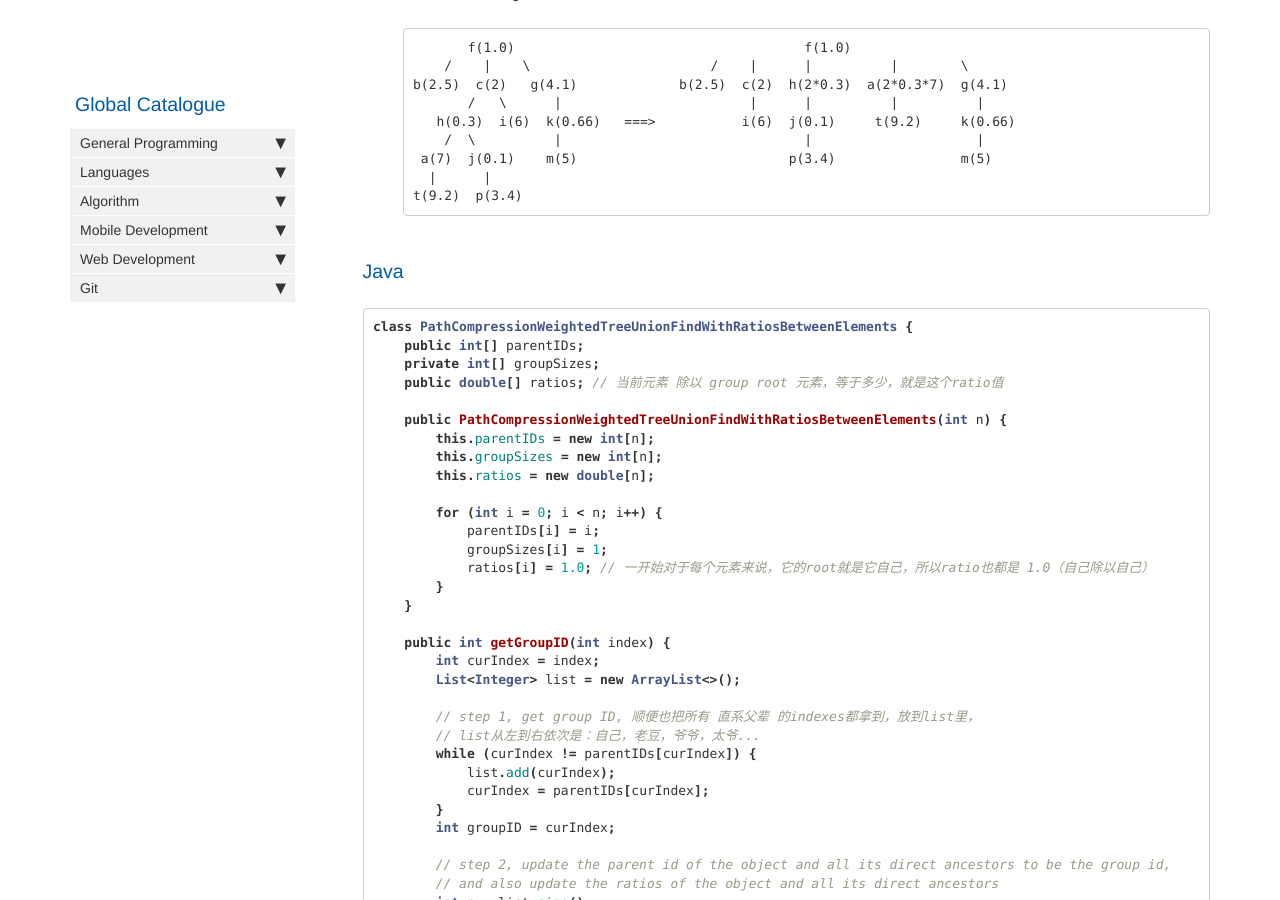
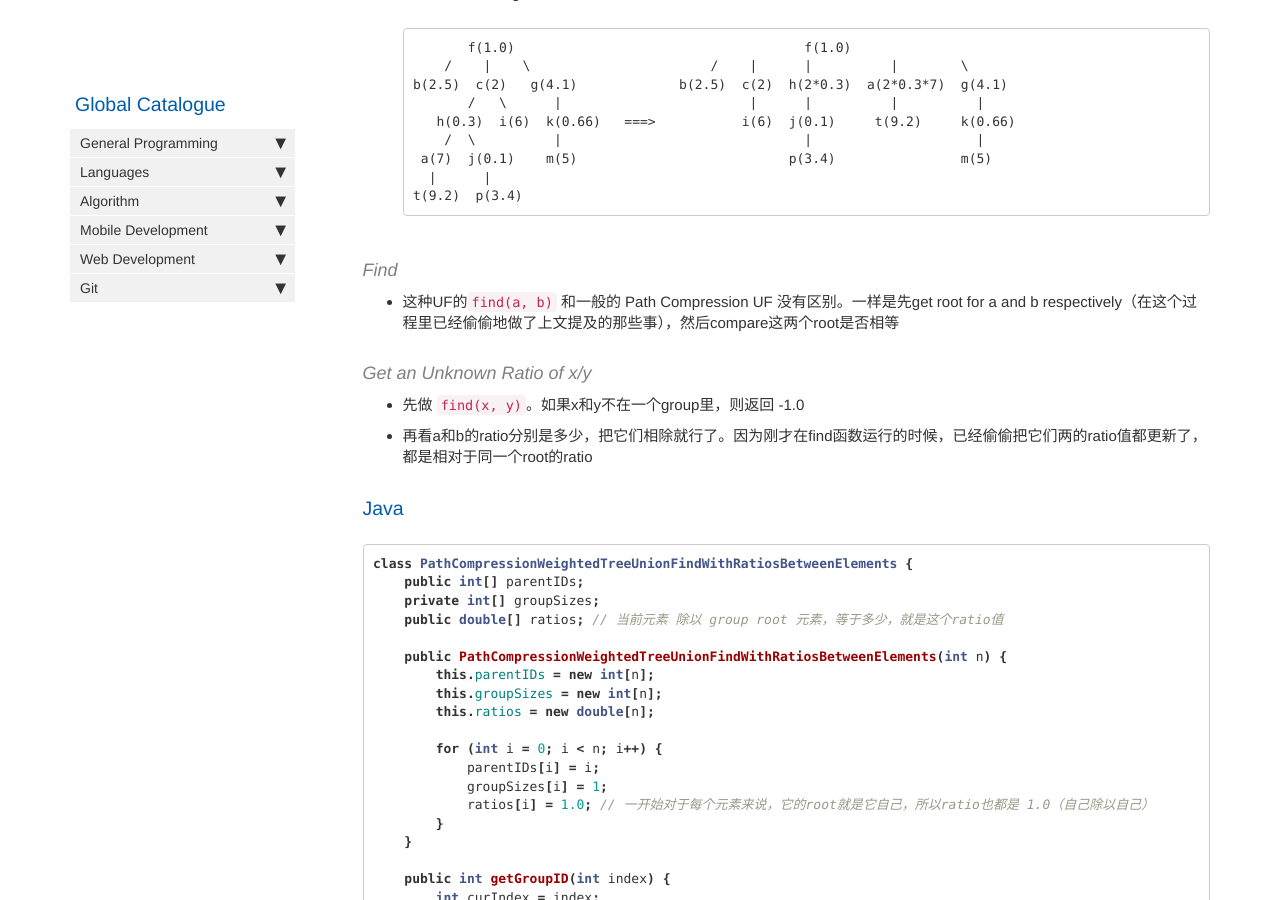
Before and after one commit to HungryOrc/hungryorc.github.io, a Jekyll site: the page built from pages/algorithm/algorithm_union_find.md, in a window 1280 px wide and 900 px high, scrolled down 8191 px. Built offline with Jekyll 4.4.1, drawn with Linux system fonts in a browser that asks for light colours; nearby versions of some CDN libraries; comment, search, counter and statistics services are not loaded.

Commit message:
Update algorithm_union_find.md

````diff
--- a/pages/algorithm/algorithm_union_find.md
+++ b/pages/algorithm/algorithm_union_find.md
@@ -369,6 +369,12 @@ class PathCompressionWeightedTreeUnionFind {
   t(9.2)  p(3.4)
   ```
 
+#### Find
+* 这种UF的`find(a, b)` 和一般的 Path Compression UF 没有区别。一样是先get root for a and b respectively（在这个过程里已经偷偷地做了上文提及的那些事），然后compare这两个root是否相等
+
+#### Get an Unknown Ratio of x/y
+* 先做 `find(x, y)`。如果x和y不在一个group里，则返回 -1.0
+* 再看a和b的ratio分别是多少，把它们相除就行了。因为刚才在find函数运行的时候，已经偷偷把它们两的ratio值都更新了，都是相对于同一个root的ratio
 
 ### Java
 ```java
````
